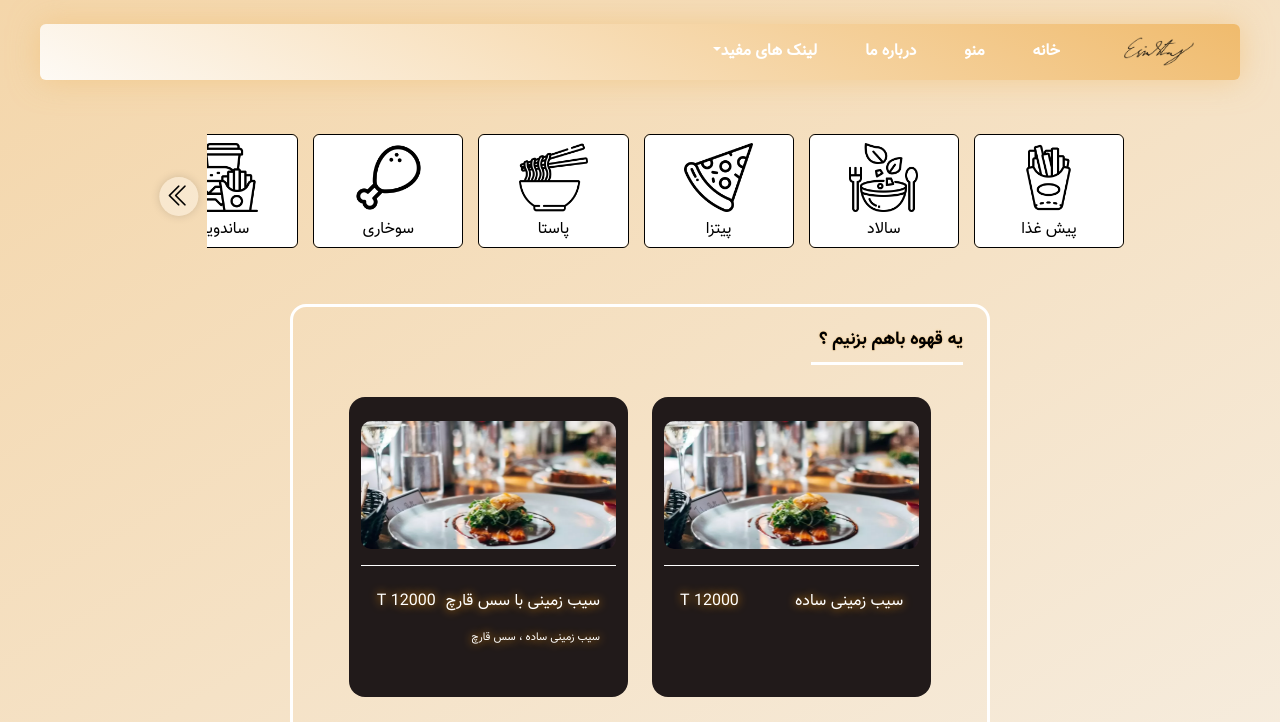
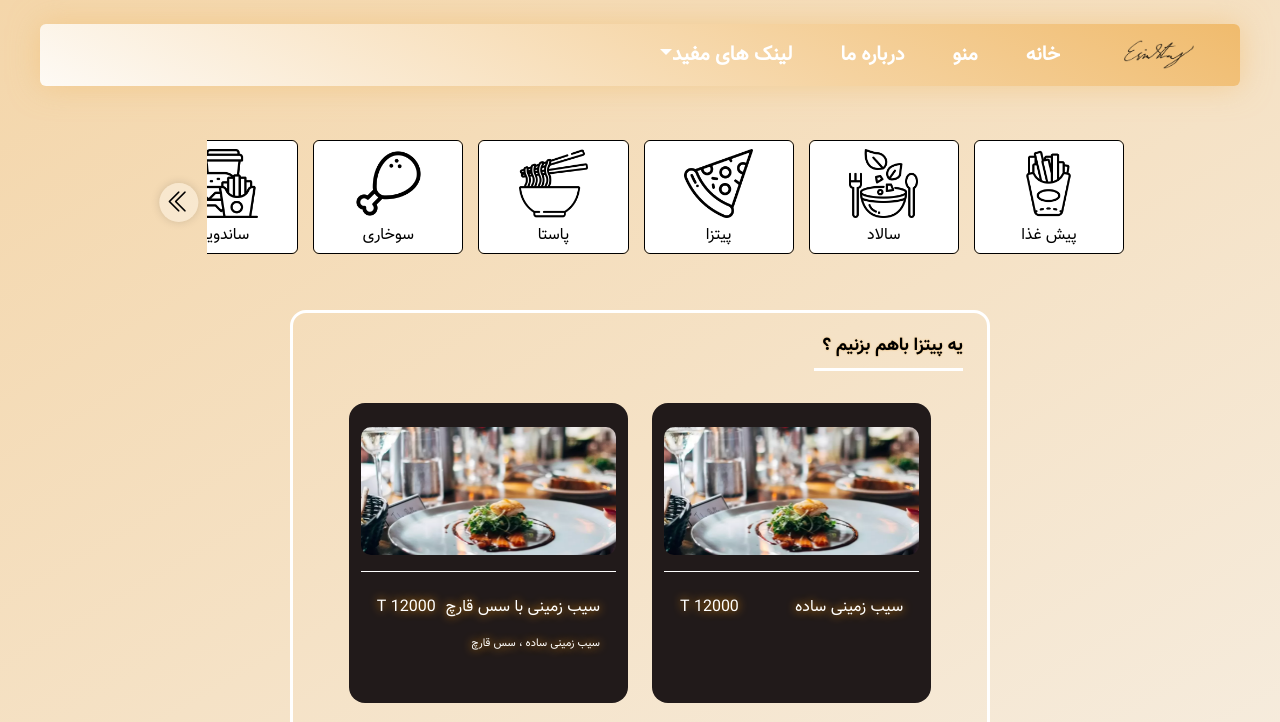
Before and after one commit to hamedbagheriii/rose-cofe, a plain HTML site: page index.html in a window 1280 px wide. Both pictures are taken after a click on the link "پیش غذا". Shown: the top 722 px of the page. Drawn offline with nearby package versions, Linux system fonts and the light colour scheme.

Commit message:
PART3-Done

```diff
--- a/index.html
+++ b/index.html
@@ -26,14 +26,14 @@
                 </a>
 
                 <div class="offcanvas offcanvas-end  rounded-start-2 ">
-                  <div class="offcanvas-header ">
+                  <div class="offcanvas-header border-bottom border-3 border-white py-4">
                     <p class="h1 offcanvas-title text-white">Rose Cofe</p>
                     <button class="btn-close" data-bs-dismiss="offcanvas">
                       <span class="btn-close-icon"></span>
                     </button>
                   </div>
                   <div class="offcanvase-body">
-                    <ul class="navbar-nav justify-content-end justify-content-lg-start my-4 my-lg-0 gap-lg-0 ps-lg-0 gap-2 ps-3">
+                    <ul class="navbar-nav justify-content-end justify-content-lg-start my-4 my-lg-0 gap-lg-0 ps-lg-0 gap-md-2 ps-3">
                       <li class="nav-item mx-lg-3 "><a href="#" class="nav-link text-white fw-semibold active">خانه</a></li>
                       <li class="nav-divider d-lg-none w-75"><hr></li>
                       <li class="nav-item mx-lg-3 "><a href="#" class="nav-link text-white fw-semibold active">منو</a></li>
@@ -218,7 +218,7 @@
                   <!-- ! Title -->
                   <div class="Title mb-2 mt-1">
                       <p class="d-inline border-bottom border-3 fs-6 border-white textShadow pb-2 ps-2">
-                          یه قهوه باهم بزنیم ؟
+                          یه پیتزا باهم بزنیم ؟
                       </p>
                   </div>
 
--- a/src/assets/style.scss
+++ b/src/assets/style.scss
@@ -27,10 +27,10 @@ body{
     background: linear-gradient(-150deg,#f0bb6d,#ffffffde);
     max-width: 1200px;
     box-shadow: 0 0 30px #f0bc6d8c;
-    // border: 1px solid #333;
+
 
     .offcanvas{
-        background: linear-gradient(-150deg,#f0bb6d,#ffffffde);
+        background: linear-gradient(-150deg,#f0bb6d,#ffffff);
 
 
         &{
@@ -45,7 +45,7 @@ body{
             font-size: 19px;
         }
         .dropdown-menu{
-            background: linear-gradient(-180deg,#f0bb6d,#ffffff69);
+            background: linear-gradient(-180deg,#f0bb6d,#f3f3f3);
             border: none;
             outline: none;
 
@@ -59,7 +59,34 @@ body{
                 color: #000;
             }
         }
+        .nav-item{
+            transition: all 0.4s ease;
+            padding: 20px 10px;
+            border-radius: 12px;
+            font-size: 20px;
 
+            a{
+                transition: all 0.4s ease;
+            }
+            @media screen and (min-width:890px) {
+                padding: 0;
+            }
+        }
+
+        .nav-item:hover{
+            background-color: rgba(255, 255, 255, 0.394);
+
+            a:not(.dropdown-menu a){
+                color: #000 !important;
+            }
+            &{
+                @media screen and (min-width:890px) {
+                    background: transparent ;
+                    padding: 0;
+                }
+
+            }
+        }
     }
 
     .formSearch{
@@ -361,6 +388,8 @@ body{
 
 // ! footer
 .footer{
+    position: relative;
+    bottom: 0;
     background:  linear-gradient(-150deg,#f0bc6db3,#ffffffdf) , url("/media/IMG/download.jpg");
     background-repeat: no-repeat;
     background-size: cover;
--- a/src/script.js
+++ b/src/script.js
@@ -1079,12 +1079,12 @@ getData()
 //! set bg height
 function setBg(){
    if (document.querySelector('.content-menu').children.length == 1) {
-        document.body.style.height=`100vh`
+        document.querySelector('.menu').style.height=`70vh`
         setTimeout(() => {
-            document.body.style.height=null;
+            document.querySelector('.menu').style.height=null;
         }, 1000);
     }
     else{
-        document.body.style.height=null;
+        document.querySelector('.menu').style.height=null;
     }
 }
```
Also changed, not shown: src/assets/style.css, 1 other file.
